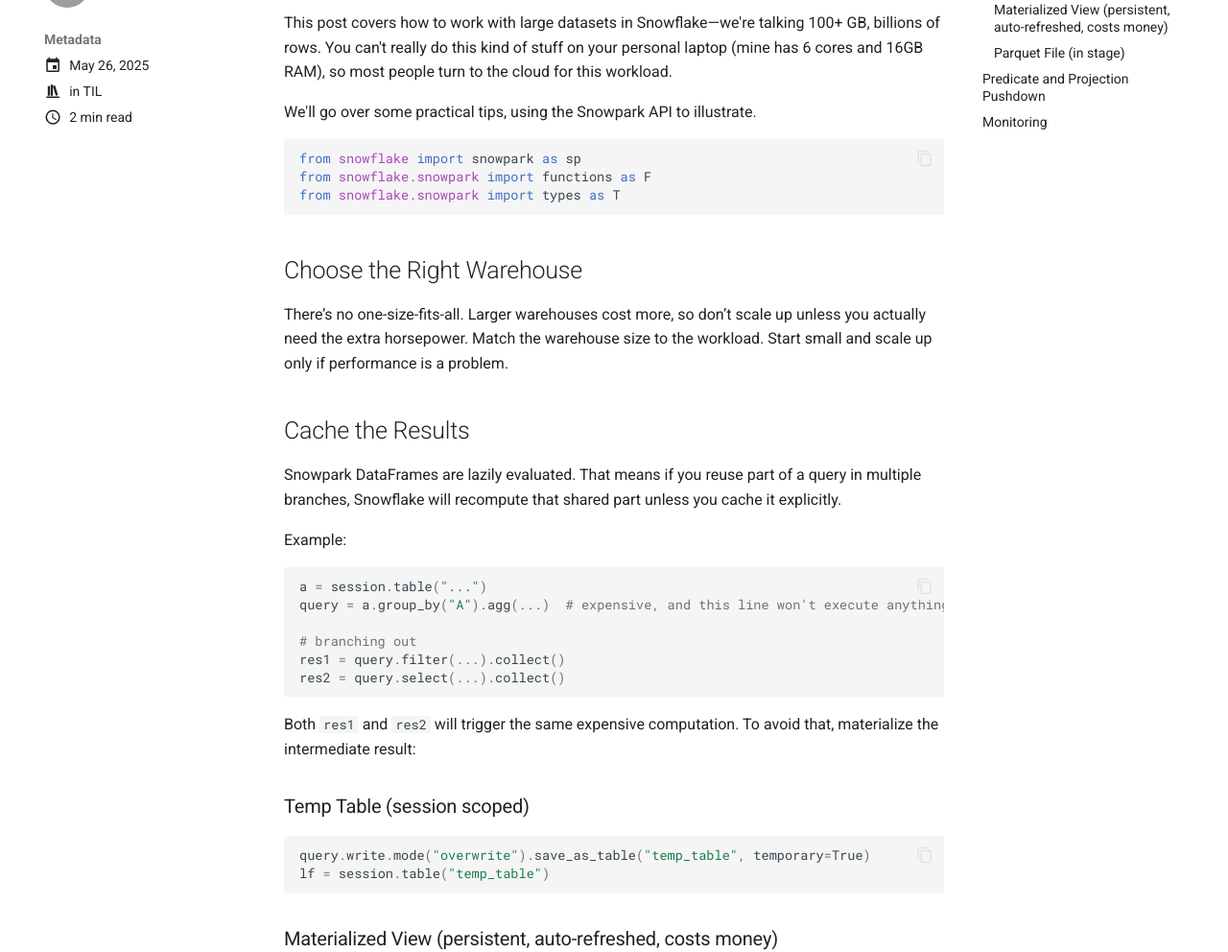
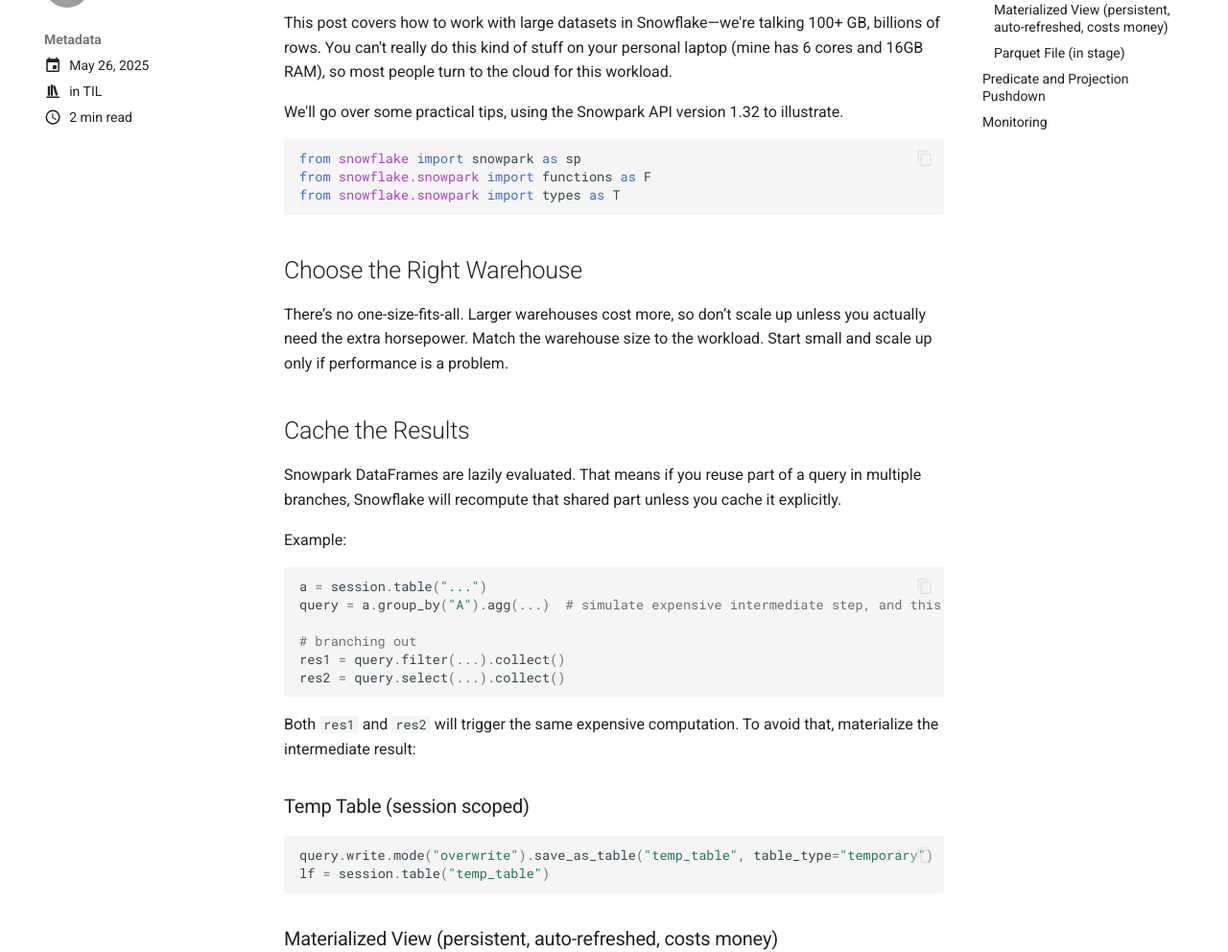
Before and after one commit to xiaochuany/blog, an MkDocs documentation site: the page built from docs/posts/202505-largedata.md, in a window 1280 px wide and 1400 px high. Shown: the part 209-1201 px from the top of the window at 96% size. Built offline with MkDocs 1.6.1 and Material for MkDocs 9.7.7, drawn with Linux system fonts in a browser that asks for light colours; grey boxes are pictures that could not be loaded.

````diff
--- a/docs/posts/202505-largedata.md
+++ b/docs/posts/202505-largedata.md
@@ -10,7 +10,7 @@
 <!-- more -->
 This post covers how to work with large datasets in Snowflake—we're talking 100+ GB, billions of rows. You can't really do this kind of stuff on your personal laptop (mine has 6 cores and 16GB RAM), so most people turn to the cloud for this workload.
 
-We'll go over some practical tips, using the Snowpark API to illustrate.
+We'll go over some practical tips, using the Snowpark API version 1.32 to illustrate.
 
 ```python
 from snowflake import snowpark as sp
@@ -28,9 +28,9 @@
 
 Example:
 
-```python
+```py
 a = session.table("...")
-query = a.group_by("A").agg(...)  # expensive, and this line won't execute anything yet due to lazy evaluation
+query = a.group_by("A").agg(...)  # simulate expensive intermediate step, and this line won't execute anything yet due to lazy evaluation
 
 # branching out
 res1 = query.filter(...).collect()
@@ -41,14 +41,14 @@
 
 ### Temp Table (session scoped)
 
-```python
-query.write.mode("overwrite").save_as_table("temp_table", temporary=True)
+```py
+query.write.mode("overwrite").save_as_table("temp_table", table_type="temporary")
 lf = session.table("temp_table")
 ```
 
 ### Materialized View (persistent, auto-refreshed, costs money)
 
-```python
+```py
 session.sql("""
     create materialized view my_view as
     select id, count(*)
@@ -59,7 +59,7 @@
 
 ### Parquet File (in stage)
 
-```python
+```py
 path = f"{session.get_session_stage()}/f.parquet"
 a.group_by("A").agg(...).write.format("parquet").save(path)
 lf = sp.DataFrameReader.parquet(path)
````
Also changed, not shown: docs/posts/202505-snowpark.md (+3 -0 lines).
